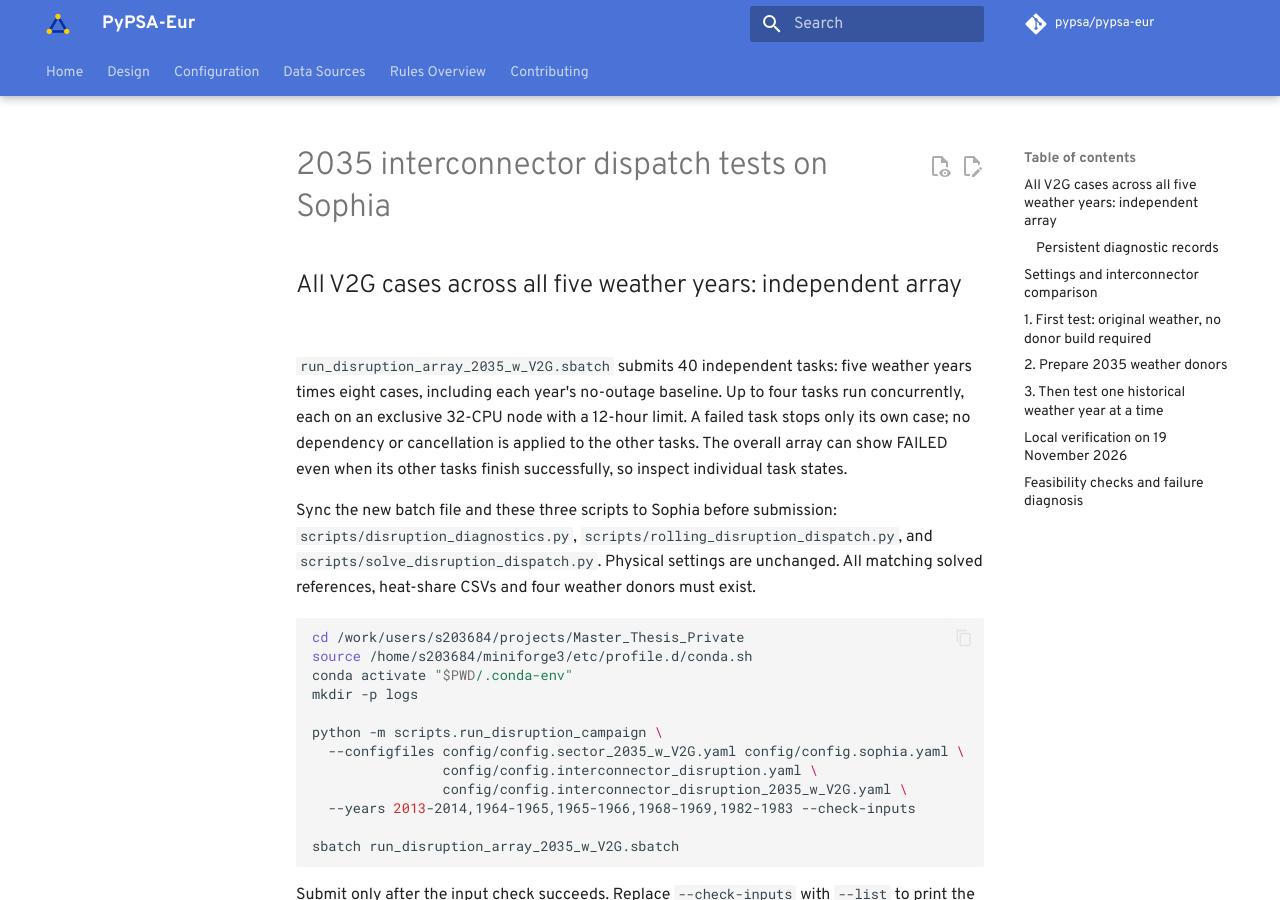
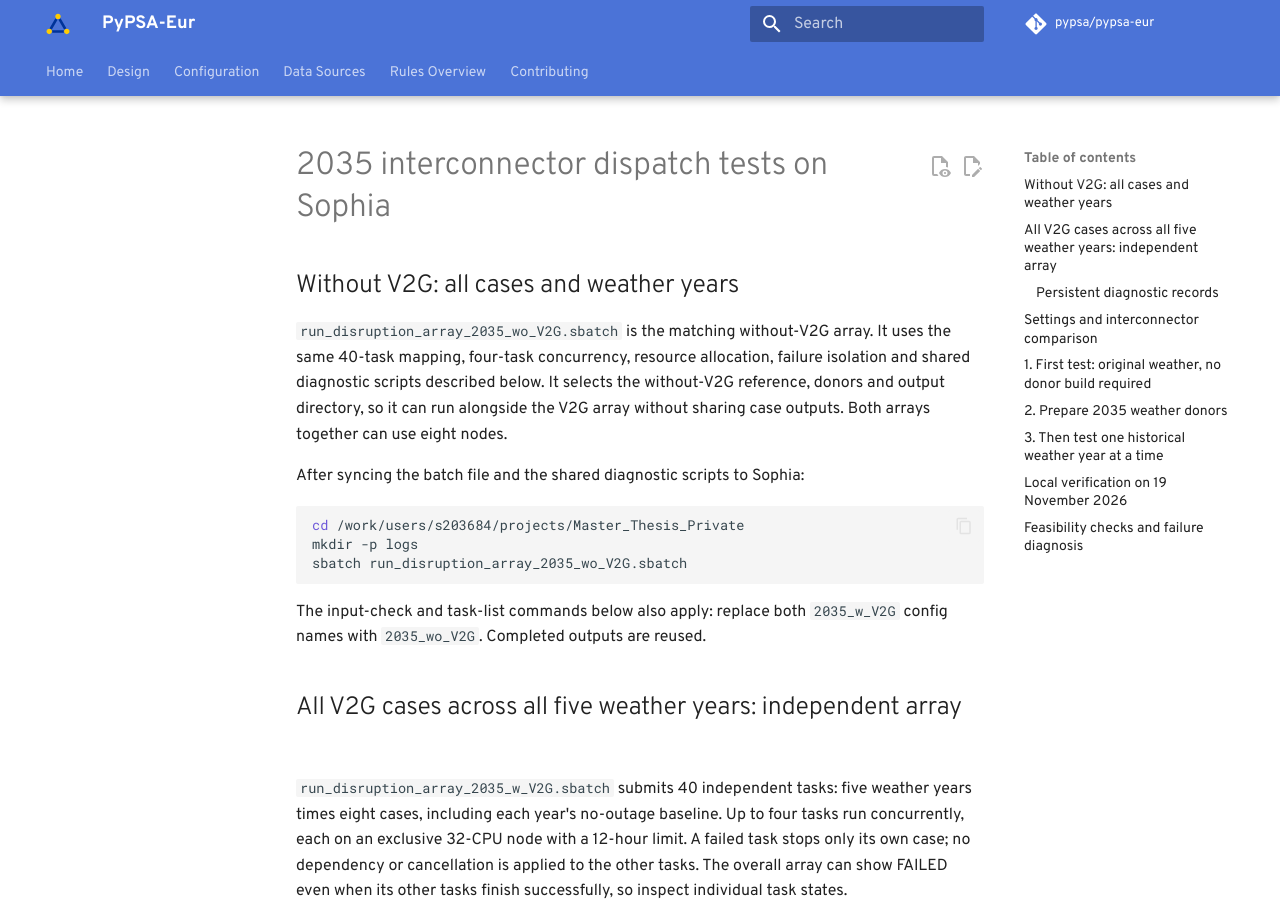
Before and after one commit to jonathanhodgaard/Master_Thesis_Private, an MkDocs documentation site: the page built from doc/interconnector_2035_campaign.md, in a window 1280 px wide and 900 px high. Built offline with MkDocs 1.6.1 and Material for MkDocs 9.7.7, drawn with Linux system fonts in a browser that asks for light colours; comment, search, counter and statistics services are not loaded.

Commit message:
feat: Add support for without V2G scenarios in 2035 interconnector dispatch tests and scripts

````diff
--- a/doc/interconnector_2035_campaign.md
+++ b/doc/interconnector_2035_campaign.md
@@ -1,4 +1,23 @@
 # 2035 interconnector dispatch tests on Sophia
+
+## Without V2G: all cases and weather years
+
+`run_disruption_array_2035_wo_V2G.sbatch` is the matching without-V2G array.
+It uses the same 40-task mapping, four-task concurrency, resource allocation,
+failure isolation and shared diagnostic scripts described below. It selects the
+without-V2G reference, donors and output directory, so it can run alongside the
+V2G array without sharing case outputs. Both arrays together can use eight nodes.
+
+After syncing the batch file and the shared diagnostic scripts to Sophia:
+
+```bash
+cd /work/users/s203684/projects/Master_Thesis_Private
+mkdir -p logs
+sbatch run_disruption_array_2035_wo_V2G.sbatch
+```
+
+The input-check and task-list commands below also apply: replace both
+`2035_w_V2G` config names with `2035_wo_V2G`. Completed outputs are reused.
 
 ## All V2G cases across all five weather years: independent array
 
````
Also changed, not shown: 2 other files.
